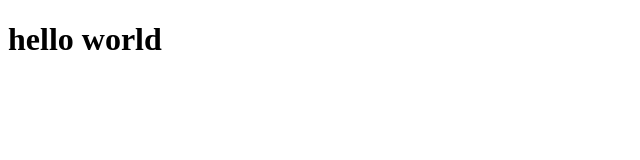
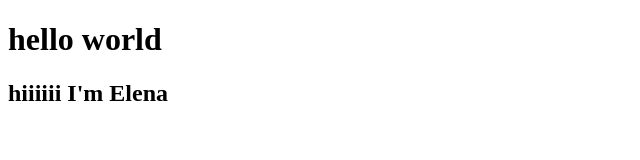
Before and after one commit to Elena-Sayad/git-github, a plain HTML site: page index.htm in a window 1280 px wide. Shown: the whole page, without its empty margins (0-640 px from the left). Drawn offline with Linux system fonts and the light colour scheme.

Commit message:
branch dev2 changed

```diff
--- a/index.htm
+++ b/index.htm
@@ -8,5 +8,6 @@
 </head>
 <body>
     <h1>hello world</h1>
+    <h2>hiiiiii I'm Elena</h2>
 </body>
 </html>
```
